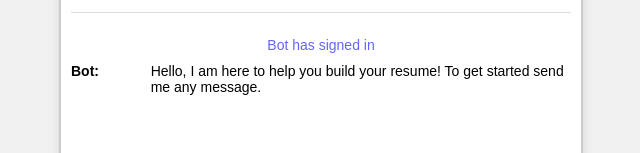
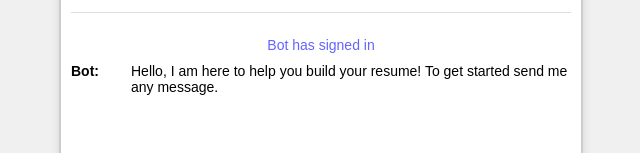
Before and after one commit to Nicaoaka/Resume-Builder, a plain HTML site: page static/index.html in a window 1280 px wide. Shown: the part 156-309 px from the top of the page, without its empty margins (319-959 px from the left). Drawn offline with Linux system fonts and the light colour scheme.

Commit message:
LETS GO I CAN SLEEP NOW LLM ISSUE LAST THING

```diff
--- a/static/style.css
+++ b/static/style.css
@@ -51,16 +51,19 @@ body {
 .message {
     margin-top: 5px;
     display: flex;
+    align-items: flex-start;
 }
 
 .username {
-    width: 100px;
+    min-width: 60px;
     font-weight: bold;
 }
 
 .messageContent {
     flex-grow: 1;
+    word-wrap: break-word;
 }
+
 
 #userInput {
     resize: none;
```
Also changed, not shown: 2 other files.
